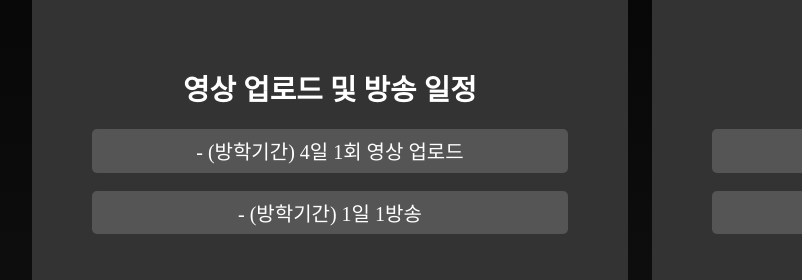
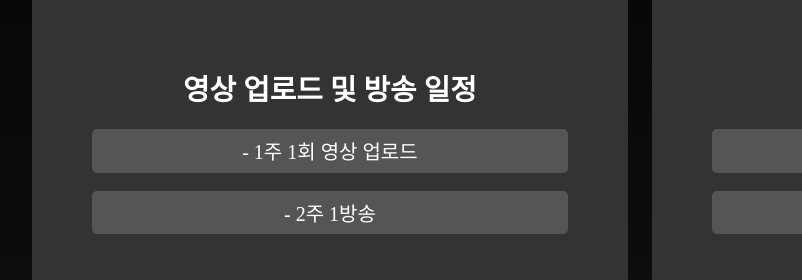
Before and after one commit to GeonBBang0109/gbyt.kro.kr, a plain HTML site: page index.html in a window 1280 px wide. Shown: the part 1140-1420 px from the top of the page, 0-802 px from the left. Drawn offline with Linux system fonts and the light colour scheme; no server answers; a web font is replaced by a local one.

Commit message:
Update index.html

```diff
--- a/index.html
+++ b/index.html
@@ -121,13 +121,13 @@
 
                         <a class="about-upload-text-wrap">
                             <p>
-                                - (방학기간) 4일 1회 영상 업로드
+                                - 1주 1회 영상 업로드
                             </p>
                         </a>
 
                         <a class="about-upload-text-wrap">
                             <p>
-                                - (방학기간) 1일 1방송
+                                - 2주 1방송
                             </p>
                         </a>
 
```
